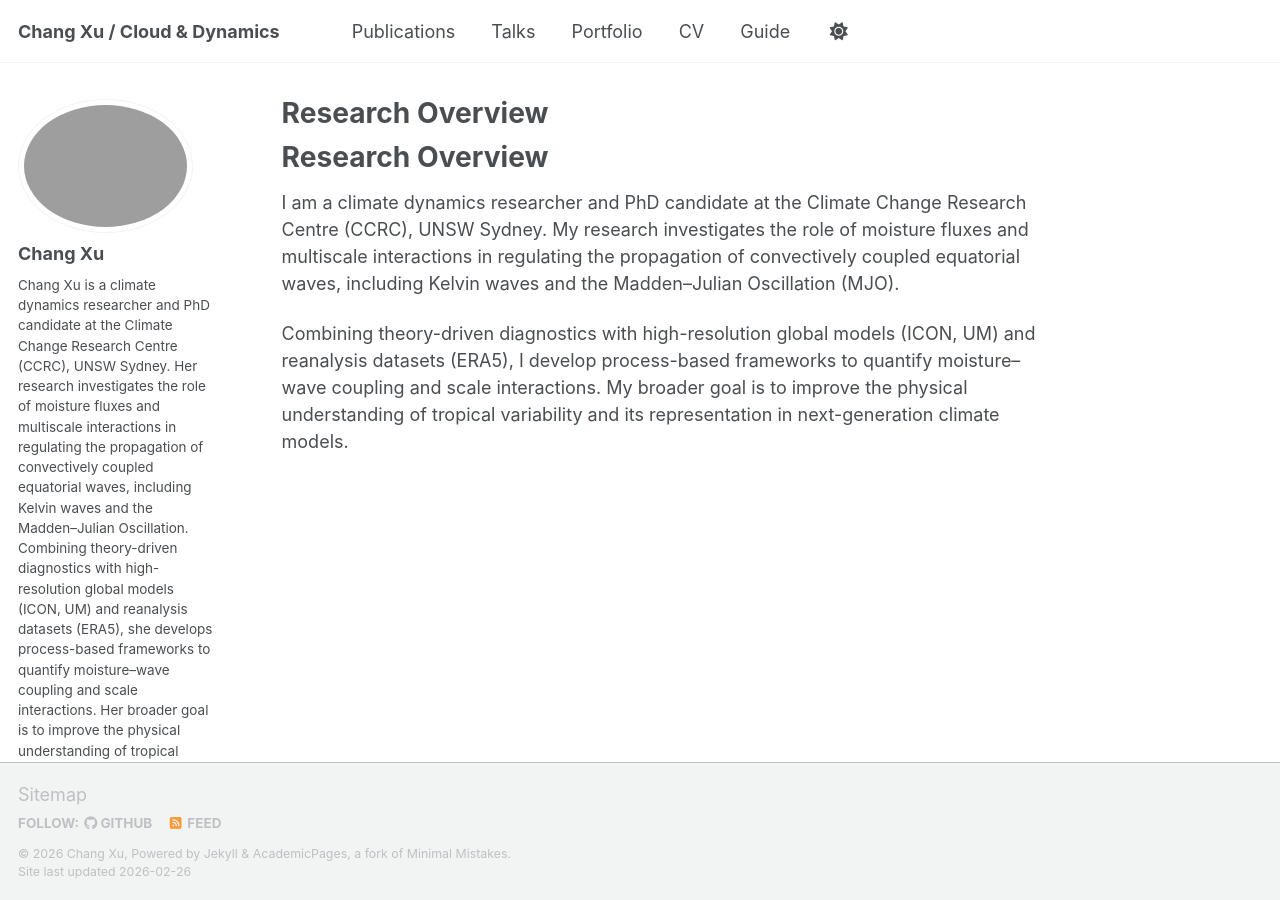
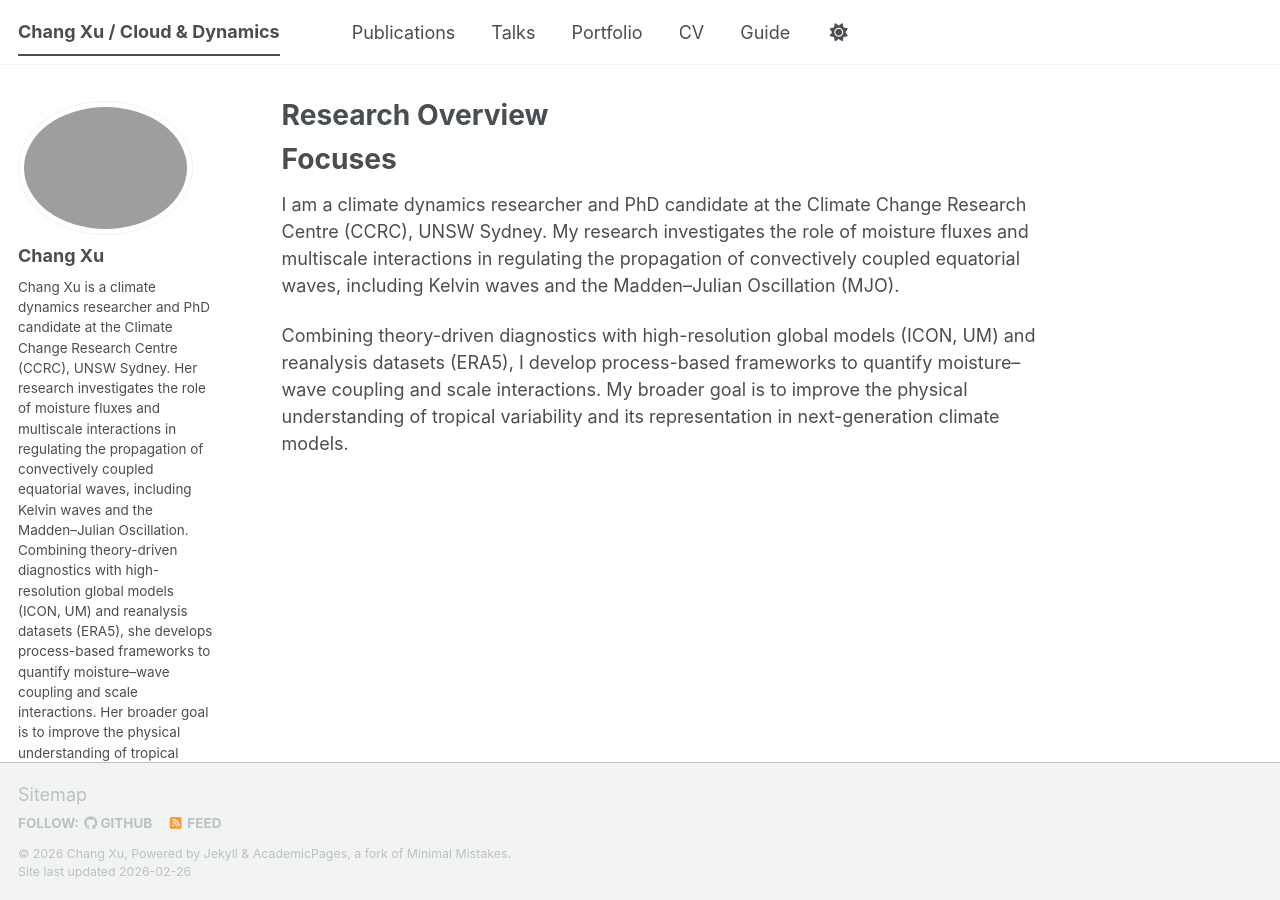
Before and after one commit to Changbaober/changbaober.github.io, a Jekyll site: the page built from _pages/about.md, in a window 1280 px wide. Built offline with Jekyll 4.4.1, drawn with Linux system fonts in a browser that asks for light colours; some web fonts are replaced; our own code applies the rules of GitHub Pages for plain Markdown files; a script bundle is joined from its source files by our own code; library files that are not in the unit come from our copies.

Commit message:
Update about.md

```diff
--- a/_pages/about.md
+++ b/_pages/about.md
@@ -1,4 +1,13 @@
-Research Overview
+---
+permalink: /
+title: "Research Overview"
+author_profile: true
+redirect_from:
+  - /about/
+  - /about.html
+---
+
+Focuses
 ======
 I am a climate dynamics researcher and PhD candidate at the Climate Change Research Centre (CCRC), UNSW Sydney. My research investigates the role of moisture fluxes and multiscale interactions in regulating the propagation of convectively coupled equatorial waves, including Kelvin waves and the Madden–Julian Oscillation (MJO).
 
```
